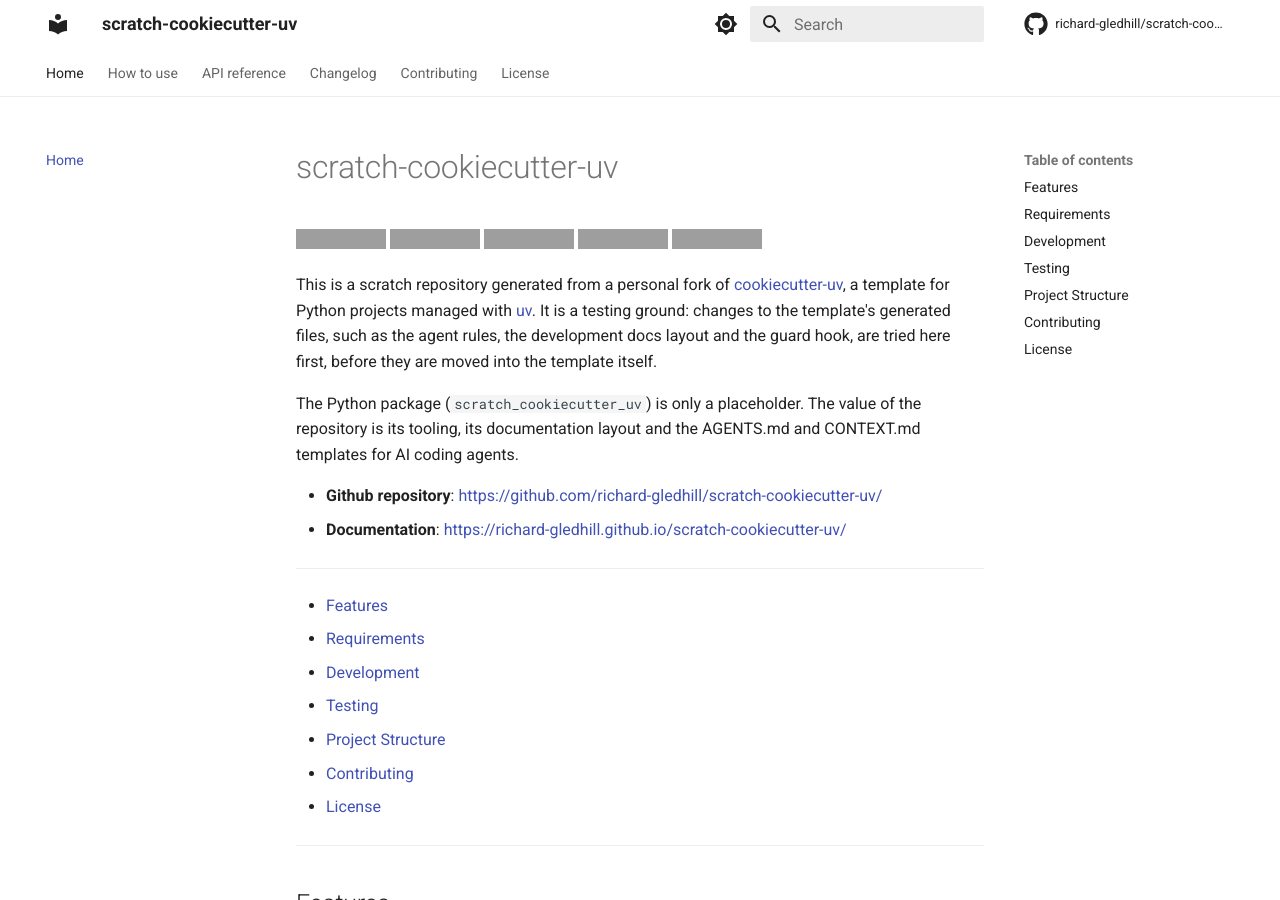
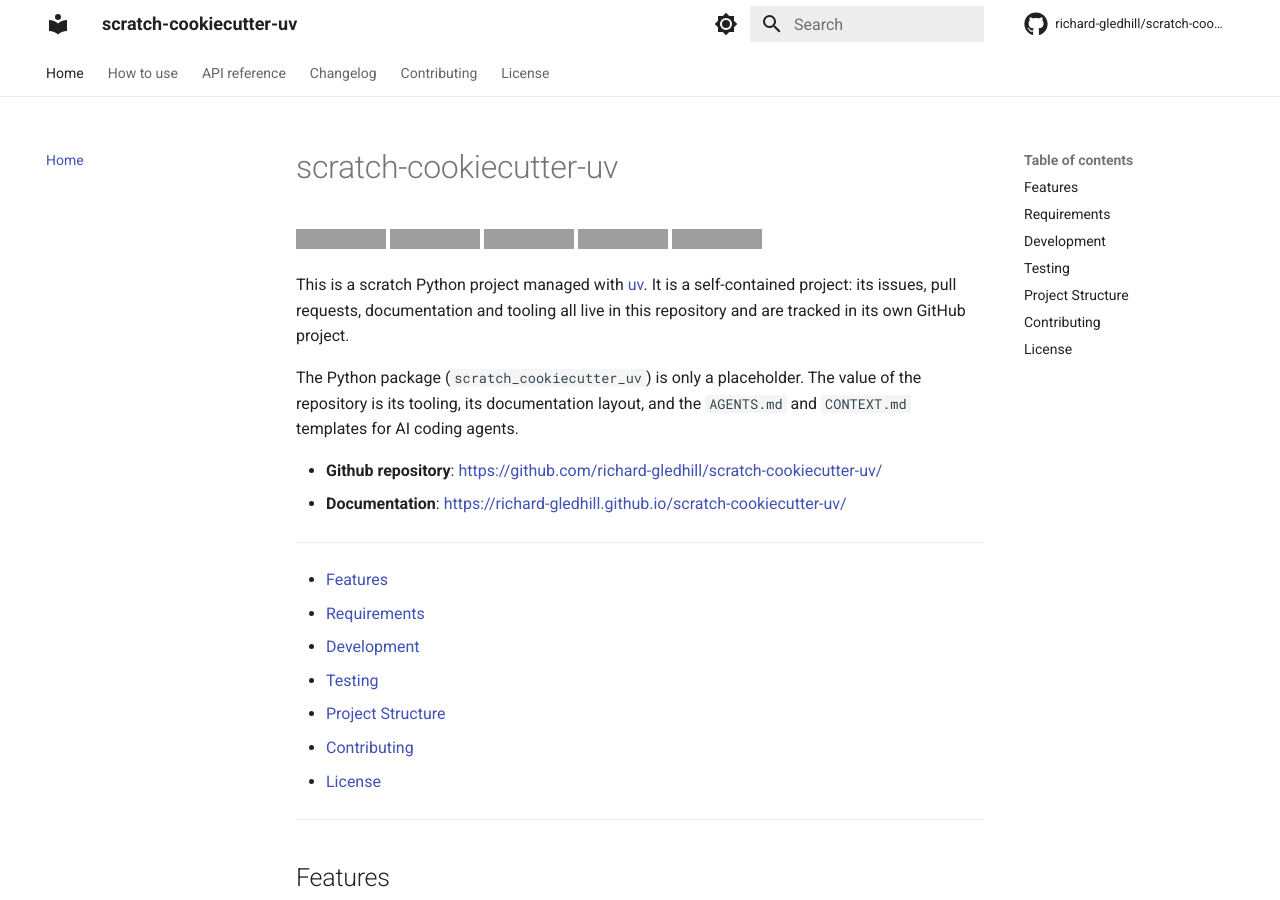
Before and after one commit to richard-gledhill/scratch-cookiecutter-uv, an MkDocs documentation site: the page built from docs/index.md, in a window 1280 px wide and 900 px high, cut to the strip 0-900 px from the top of the window. Built offline with MkDocs 1.6.1 and Material for MkDocs 9.7.7, drawn with Linux system fonts in a browser that asks for light colours; comment, search, counter and statistics services are not loaded; some of the changed text lies outside the part shown; grey boxes are pictures that could not be loaded.

Commit message:
docs: track work as labelled issues in project 6 and drop template-fork wording
Add a Tracking work section to AGENTS.md (issues labelled issue, bugfix or
rfc, tracked in the repo's GitHub project, no links to any other repo), point
the RFC docs at rfc issues, and reword the README so the repository stands on
its own.

Co-Authored-By: Claude Sonnet 5.5 <noreply@anthropic.com>

```diff
--- a/README.md
+++ b/README.md
@@ -6,13 +6,12 @@
 [![Commit activity](https://img.shields.io/github/commit-activity/m/richard-gledhill/scratch-cookiecutter-uv)](https://img.shields.io/github/commit-activity/m/richard-gledhill/scratch-cookiecutter-uv)
 [![License](https://img.shields.io/github/license/richard-gledhill/scratch-cookiecutter-uv)](https://img.shields.io/github/license/richard-gledhill/scratch-cookiecutter-uv)
 
-This is a scratch repository generated from a personal fork of [cookiecutter-uv](https://github.com/osprey-oss/cookiecutter-uv),
-a template for Python projects managed with [uv](https://docs.astral.sh/uv/). It is a testing ground: changes to the
-template's generated files, such as the agent rules, the development docs layout and the guard hook, are tried here
-first, before they are moved into the template itself.
+This is a scratch Python project managed with [uv](https://docs.astral.sh/uv/). It is a self-contained
+project: its issues, pull requests, documentation and tooling all live in this repository and are tracked in its own
+GitHub project.
 
 The Python package (`scratch_cookiecutter_uv`) is only a placeholder. The value of the repository is its tooling,
-its documentation layout and the AGENTS.md and CONTEXT.md templates for AI coding agents.
+its documentation layout, and the `AGENTS.md` and `CONTEXT.md` templates for AI coding agents.
 
 - **Github repository**: <https://github.com/richard-gledhill/scratch-cookiecutter-uv/>
 - **Documentation**: <https://richard-gledhill.github.io/scratch-cookiecutter-uv/>
@@ -114,6 +113,9 @@ uv run python -m pytest tests/test_foo.py -k some_case
 Contributions are welcome. See [CONTRIBUTING.md](https://github.com/richard-gledhill/scratch-cookiecutter-uv/blob/main/CONTRIBUTING.md) for how to report bugs, suggest features and submit
 pull requests.
 
+Work is tracked as GitHub issues in this repository, labelled `issue`, `bugfix` or `rfc` (a request for change,
+discussed before it is built).
+
 And if you are so inclined or use this for commercial work you can
 [!["Buy Me A Coffee"](https://www.buymeacoffee.com/assets/img/custom_images/orange_img.png)](https://www.buymeacoffee.com/richardgledhill)
 
--- a/docs/development/README.md
+++ b/docs/development/README.md
@@ -9,7 +9,7 @@ the MkDocs part of `docs/`, one level up.
 | `CONSTRAINTS.md` | The quality bar. Project-wide and long-lived. Read before writing code; never weaken it to make a change pass. Created by the agent workflows, then protected: the guard hook blocks agent edits once it exists. |
 | `conventions.md` | The judgement-based style guide. Read before writing code. Protected: the guard hook blocks agent edits, so the owner changes it. |
 | [`build-plan/`](build-plan/README.md) | The current piece of work: `SPEC.md`, `plan.md` and `todo.md`, plus an `archive/` of finished work. |
-| [`rfcs/`](rfcs/README.md) | Design proposals, before a decision is made. |
+| [`rfcs/`](rfcs/README.md) | Design proposals, before a decision is made. Raised as `rfc` issues; long ones live here. |
 | [`adr/`](adr/README.md) | Architecture decision records, `ADR-NNN-title.md`, sequential, never deleted. |
 | [`architecture/`](architecture/README.md) | Overview, diagrams, data model. |
 | [`testing/`](testing/README.md) | Test strategy and plans. |
--- a/docs/development/rfcs/README.md
+++ b/docs/development/rfcs/README.md
@@ -2,5 +2,7 @@
 
 Design proposals written before a decision is made: the problem, the options, and a recommendation.
 
-Name files `RFC-NNN-title.md`. Once a proposal is decided, record the outcome as an ADR in
-[`../adr/`](../adr/README.md) and link the two.
+RFCs are raised and discussed as GitHub issues in this repository, labelled `rfc`, and tracked in the project
+board. Once a proposal is decided, record the outcome as an ADR in [`../adr/`](../adr/README.md) and link the issue
+and the ADR to each other. Use this folder only for a proposal that is too long to keep in an issue, named
+`RFC-NNN-title.md`.
```
Also changed, not shown: AGENTS.md (+14 -0 lines), 1 other file.
